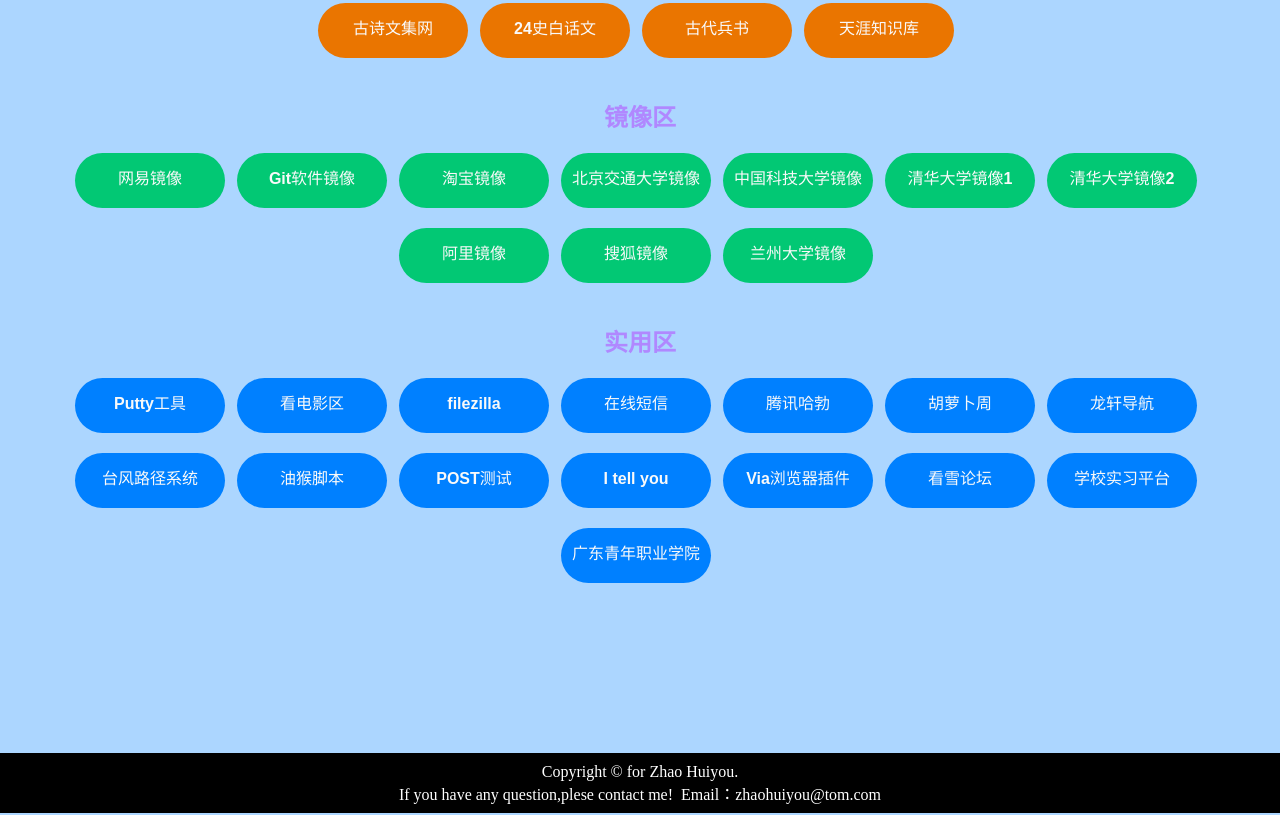
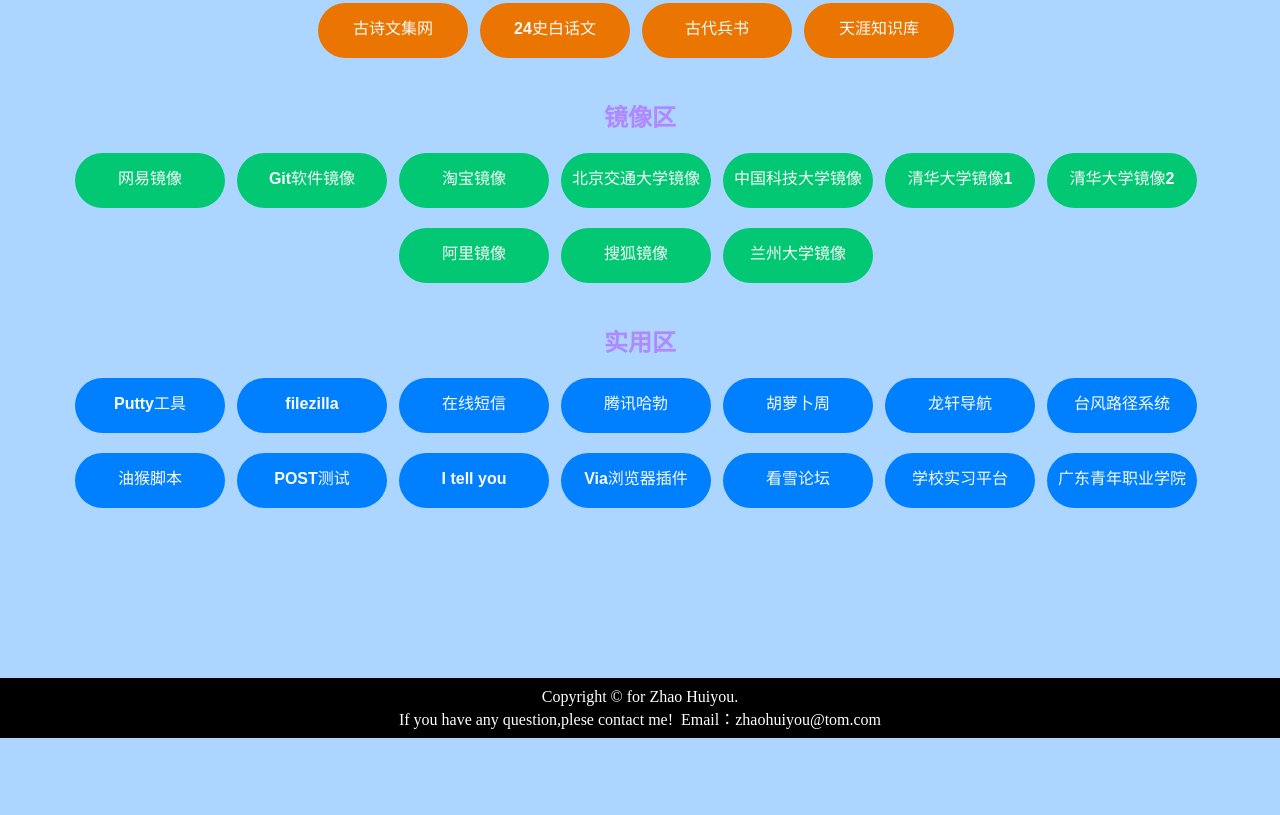
Before and after one commit to zhaohuiyou/Home, a plain HTML site: page index.html in a window 1280 px wide. Shown: the part 754-1569 px from the top of the page. After the commit the page ends 1494 px from the top, so only its background shows below. Drawn offline with Linux system fonts and the light colour scheme.

Commit message:
Update index.html

```diff
--- a/index.html
+++ b/index.html
@@ -547,7 +547,7 @@ html, * {-webkit-user-select:text!important; -moz-user-select:text!important;}
 
 <h2 data="FOLDER">实用区</h2>
 <a href="https://www.chiark.greenend.org.uk/~sgtatham/putty/latest.html" class="rowtop4">Putty工具</a>&nbsp;&nbsp;
-<a href="https://zhaohuiyou.github.io/video" class="rowtop4">看电影区</a>&nbsp;&nbsp;
+
 <a href="https://filezilla-project.org" class="rowtop4">filezilla</a>&nbsp;&nbsp;
 <a href="http://www.zsrq.net/" class="rowtop4">在线短信</a>&nbsp;&nbsp;
 <a href="https://habo.qq.com/" class="rowtop4">腾讯哈勃</a>&nbsp;&nbsp;
```
